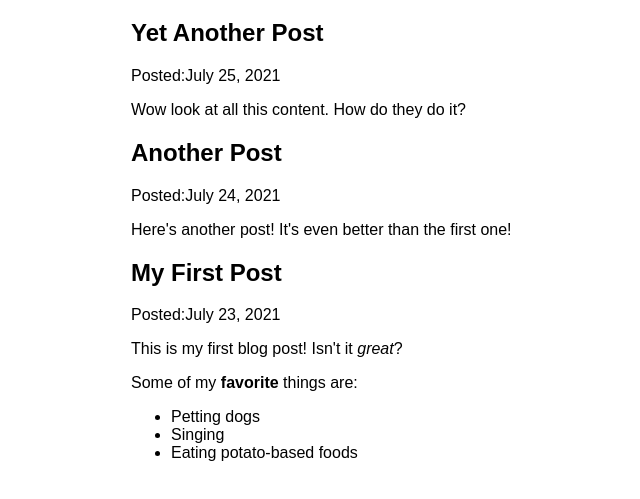
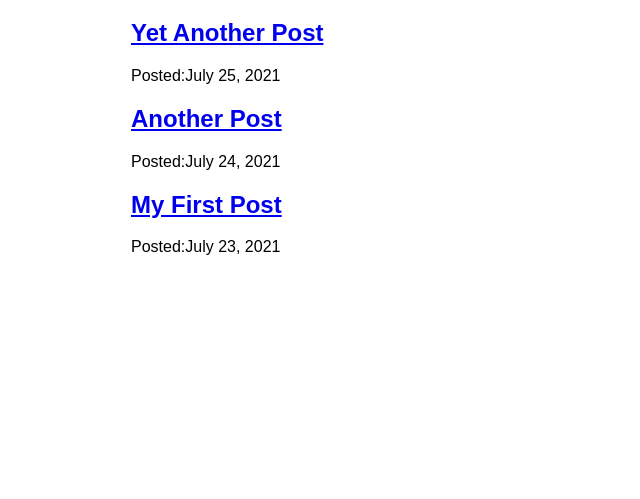
Before and after one commit to KevalSorathiya/second-site, a Gatsby site: page /blog in a window 1280 px wide. Shown: the part 157-656 px from the top of the page, without its empty margins (9-649 px from the left). Built offline with nearby package versions, Linux system fonts and the light colour scheme; Gatsby itself is replaced by a stand-in of ours.

Commit message:
six tutorial complete

```diff
--- a/src/pages/about.js
+++ b/src/pages/about.js
@@ -3,7 +3,7 @@ import Layout from '../components/Layout'
 
 const About = () => {
     return (
-        <Layout pageTitle="About page">
+      <Layout pageTitle="About page">
         <p>I am making this by following the gatsby tutorial. About page</p>
       </Layout>
     )
--- a/src/pages/blog.js
+++ /dev/null
@@ -1,39 +0,0 @@
-import { graphql} from 'gatsby'
-import React from 'react'
-import { MDXRenderer } from 'gatsby-plugin-mdx'
-import Layout from '../components/Layout'
-
-const blog =({data}) => {
-
-    return (
-    <Layout pageTitle="My Blog Posts">
-       {
-           data.allMdx.nodes.map(node => (
-            <artical key={node.id}>
-                <h2>{node.frontmatter.title}</h2>
-                <p>Posted:{node.frontmatter.date}</p>
-                <MDXRenderer>
-                    {node.body}
-                </MDXRenderer>
-            </artical>
-          ))
-       }
-    </Layout>
-    )
-}
-
-export const query = graphql`
-    query {
-      allMdx(sort: {fields: frontmatter___date, order: DESC}) {
-        nodes {
-          frontmatter {
-            date(formatString: "MMMM D, YYYY")
-            title
-          }
-          id
-          body
-        }
-      }
-    }`
-
-export default blog
--- /dev/null
+++ b/src/pages/blog/index.js
@@ -0,0 +1,39 @@
+import { graphql,Link} from 'gatsby'
+import React from 'react'
+import Layout from '../../components/Layout'
+
+const blog =({data}) => {
+
+    return (
+    <Layout pageTitle="My Blog Posts">
+       {
+           data.allMdx.nodes.map(node => (
+            <artical key={node.id}>
+               <h2>
+                 <Link to={`/blog/${node.slug}`}>
+                   {node.frontmatter.title}
+                 </Link>
+               </h2>
+               <p>Posted:{node.frontmatter.date}</p>
+            </artical>
+          ))
+       }
+    </Layout>
+    )
+}
+
+export const query = graphql`
+query {
+  allMdx(sort: {fields: frontmatter___date, order: DESC}) {
+    nodes {
+      frontmatter {
+        date(formatString: "MMMM D, YYYY")
+        title
+      }
+      id
+      slug
+    }
+  }
+}`
+
+export default blog
```
Also changed, not shown: src/pages/blog/{mdx.slug}.js (added, +31 -0 lines).
